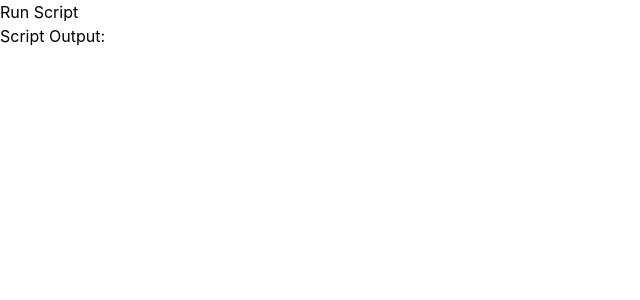
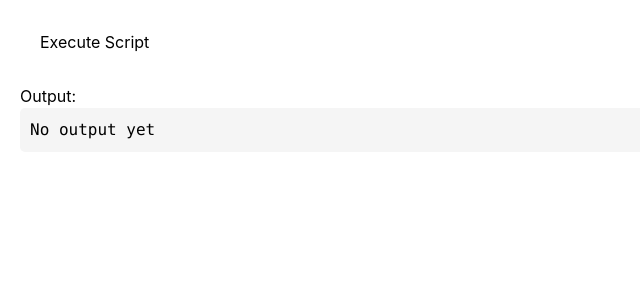
Before and after one commit to Stellar2703/Linux-Test-Portal-Frontend, a React (Create React App) app: page / in a window 1280 px wide. Shown: the top 300 px of the page, without its empty margins (0-640 px from the left). Built offline with nearby package versions, Linux system fonts and the light colour scheme.

Commit message:
task submit trial

```diff
--- a/src/components/Terminal.js
+++ b/src/components/Terminal.js
@@ -1,75 +1,4 @@
-// import React, { useEffect, useRef } from 'react';
-// import { Terminal } from 'xterm';
-// import 'xterm/css/xterm.css';
-// import io from 'socket.io-client';
-
-// const TerminalComponent = () => {
-//   const terminalRef = useRef(null);
-//   const socketRef = useRef(null);
-//   const xtermRef = useRef(null);
-
-//   useEffect(() => {
-//     xtermRef.current = new Terminal({
-//       cursorBlink: true,
-//       cursorStyle: 'bar', // Bar-style cursor
-//       cols: 80,
-//       rows: 30,
-//       theme: {
-
-//         background: '#1e1e1e', // Dark background
-//         foreground: '#f5f5f5', // Light gray text
-//         cursor: '#00ff00', // Green cursor
-//       },
-//       fontSize: 17, // Slightly larger font
-//       fontWeight: '500',
-//       fontFamily: `'JetBrains Mono', 'Consolas', 'Courier New', monospace`, // Stylish monospace font
-//     });
-//     xtermRef.current.open(terminalRef.current);
-
-//     socketRef.current = io('http://localhost:4000', { transports: ['websocket'] });
-
-//     // Handle data received from the backend
-//     socketRef.current.on('data', (data) => {
-//       xtermRef.current.write(data); // Write raw data directly to terminal
-//     });
-
-//     // Send raw user input to the backend
-//     xtermRef.current.onData((input) => {
-//       socketRef.current.emit('command', input); // Send raw input to backend
-//     });
-
-//     // Notify backend of terminal size changes
-//     const handleResize = () => {
-//       socketRef.current.emit('resize', {
-//         rows: xtermRef.current.rows,
-//         cols: xtermRef.current.cols,
-//       });
-//     };
-
-//     xtermRef.current.onResize(handleResize);
-
-//     // Establish SSH connection
-//     socketRef.current.emit('ssh-connect', {
-//       host: '10.10.237.146',
-//       port: 22,
-//       username: 'master',
-//       password: 'master', // Replace with secure method
-//     });
-
-//     // Cleanup
-//     return () => {
-//       socketRef.current.disconnect();
-//       xtermRef.current.dispose();
-//     };
-//   }, []);
-
-//   return <div ref={terminalRef} style={{ height: '100%', width: '100%' }} />;
-// };
-
-// export default TerminalComponent;
-
-
-import React, { useEffect, useRef, useState } from 'react';
+import React, { useEffect, useRef } from 'react';
 import { Terminal } from 'xterm';
 import 'xterm/css/xterm.css';
 import io from 'socket.io-client';
@@ -78,28 +7,25 @@ const TerminalComponent = () => {
   const terminalRef = useRef(null);
   const socketRef = useRef(null);
   const xtermRef = useRef(null);
-  const [scriptOutput, setScriptOutput] = useState(''); // State to hold script output
-  const [loading, setLoading] = useState(false); // Loading state for the button
 
   useEffect(() => {
-    // Initialize terminal
     xtermRef.current = new Terminal({
       cursorBlink: true,
-      cursorStyle: 'bar',
+      cursorStyle: 'bar', // Bar-style cursor
       cols: 80,
       rows: 30,
       theme: {
-        background: '#1e1e1e',
-        foreground: '#f5f5f5',
-        cursor: '#00ff00',
+
+        background: '#1e1e1e', // Dark background
+        foreground: '#f5f5f5', // Light gray text
+        cursor: '#00ff00', // Green cursor
       },
-      fontSize: 17,
+      fontSize: 17, // Slightly larger font
       fontWeight: '500',
-      fontFamily: `'JetBrains Mono', 'Consolas', 'Courier New', monospace`,
+      fontFamily: `'JetBrains Mono', 'Consolas', 'Courier New', monospace`, // Stylish monospace font
     });
     xtermRef.current.open(terminalRef.current);
 
-    // Connect to socket
     socketRef.current = io('http://localhost:4000', { transports: ['websocket'] });
 
     // Handle data received from the backend
@@ -109,7 +35,7 @@ const TerminalComponent = () => {
 
     // Send raw user input to the backend
     xtermRef.current.onData((input) => {
-      socketRef.current.emit('command', input);
+      socketRef.current.emit('command', input); // Send raw input to backend
     });
 
     // Notify backend of terminal size changes
@@ -119,6 +45,7 @@ const TerminalComponent = () => {
         cols: xtermRef.current.cols,
       });
     };
+
     xtermRef.current.onResize(handleResize);
 
     // Establish SSH connection
@@ -126,7 +53,7 @@ const TerminalComponent = () => {
       host: '10.10.237.146',
       port: 22,
       username: 'master',
-      password: 'master', // Replace with a secure method
+      password: 'master', // Replace with secure method
     });
 
     // Cleanup
@@ -136,48 +63,7 @@ const TerminalComponent = () => {
     };
   }, []);
 
-  // Handle script execution
-  const handleRunScript = async () => {
-    setLoading(true);
-    setScriptOutput(''); // Clear previous output
-    try {
-      const response = await fetch('http://localhost:4000/api/check-tasks');
-      if (!response.ok) throw new Error(`HTTP error! Status: ${response.status}`);
-      const data = await response.json();
-      setScriptOutput(data.output);
-    } catch (error) {
-      setScriptOutput(`Error: ${error.message}`);
-    } finally {
-      setLoading(false);
-    }
-  };
-
-  return (
-    <div style={{ display: 'flex', flexDirection: 'column', height: '100vh' }}>
-      {/* Terminal Section */}
-      <div ref={terminalRef} style={{ flex: 1, border: '1px solid #333', overflow: 'hidden' }} />
-
-      {/* Script Output Section */}
-      <div style={{ padding: '10px', backgroundColor: '#1e1e1e', color: '#f5f5f5' }}>
-        <button
-          onClick={handleRunScript}
-          disabled={loading}
-          style={{
-            marginBottom: '10px',
-            padding: '10px 20px',
-            backgroundColor: '#00ff00',
-            color: '#1e1e1e',
-            border: 'none',
-            cursor: 'pointer',
-            fontWeight: 'bold',
-          }}
-        >
-          {loading ? 'Running...' : 'Run Script'}
-        </button>
-        <pre style={{ whiteSpace: 'pre-wrap' }}>{scriptOutput}</pre>
-      </div>
-    </div>
-  );
+  return <div ref={terminalRef} style={{ height: '100%', width: '100%' }} />;
 };
 
 export default TerminalComponent;
--- a/src/pages/TaskStatus.js
+++ b/src/pages/TaskStatus.js
@@ -1,41 +1,47 @@
 import React, { useState } from 'react';
 import axios from 'axios';
 
-const Terminal = () => {
+const ExecuteScriptComponent = () => {
   const [output, setOutput] = useState('');
-  const [loading, setLoading] = useState(false);
+  const [error, setError] = useState('');
 
-  // Function to trigger the execution of the script
-  const executeScript = async () => {
-    setLoading(true);
-    setOutput(''); // Clear previous output
+  const handleExecuteScript = async () => {
+    const data = {
+      ip: '10.10.237.146', // Replace with dynamic IP if needed
+      username: 'master',
+      password: 'master', // Replace with secure method to handle credentials
+      scriptPath: '/home/master/verify.sh', // Replace with the path to your script
+    };
 
     try {
-      const response = await axios.post('http://localhost:4000/api/execute-script', {
-        scriptPath: '/path/to/your/script.sh', // Path to the script on the remote system
-      });
-
-      // Display the output from the script
-      setOutput(response.data.output);
-    } catch (error) {
-      console.error('Error executing script:', error);
-      setOutput('Error executing script');
-    } finally {
-      setLoading(false);
+      const response = await axios.post('http://localhost:4000/api/execute-script', data);
+      setOutput(response.data.output); // Display script output
+      setError(''); // Clear any previous errors
+    } catch (err) {
+      setError(err.response?.data?.error || 'Failed to execute script');
+      setOutput(''); // Clear previous output
     }
   };
 
   return (
-    <div>
-      <button onClick={executeScript} disabled={loading}>
-        {loading ? 'Executing...' : 'Run Script'}
+    <div style={{ padding: '20px' }}>
+      <button onClick={handleExecuteScript} style={{ padding: '10px 20px', fontSize: '16px' }}>
+        Execute Script
       </button>
-      <div>
-        <h3>Script Output:</h3>
-        <pre>{output}</pre>
+      <div style={{ marginTop: '20px' }}>
+        <h3>Output:</h3>
+        <pre style={{ background: '#f5f5f5', padding: '10px', borderRadius: '5px' }}>
+          {output || 'No output yet'}
+        </pre>
       </div>
+      {error && (
+        <div style={{ marginTop: '20px', color: 'red' }}>
+          <h3>Error:</h3>
+          <pre>{error}</pre>
+        </div>
+      )}
     </div>
   );
 };
 
-export default Terminal;
+export default ExecuteScriptComponent;
--- a/src/pages/result.js
+++ /dev/null
@@ -1,35 +0,0 @@
-import React, { useState, useEffect } from 'react';
-
-const TaskChecker = () => {
-  const [output, setOutput] = useState('');
-  const [error, setError] = useState(null);
-
-  useEffect(() => {
-    // Fetch the script output from the backend
-    fetch('http://localhost:4000/api/check-tasks')
-      .then((response) => response.json())
-      .then((data) => {
-        if (data.output) {
-          setOutput(data.output); // Set the script output
-        } else {
-          setError(data.message || 'Failed to fetch tasks output');
-        }
-      })
-      .catch((err) => {
-        setError('Error fetching task output: ' + err.message);
-      });
-  }, []);
-
-  return (
-    <div>
-      <h1>Task Status</h1>
-      {error ? (
-        <p style={{ color: 'red' }}>{error}</p>
-      ) : (
-        <pre>{output}</pre> // Display the script output
-      )}
-    </div>
-  );
-};
-
-export default TaskChecker;
```
